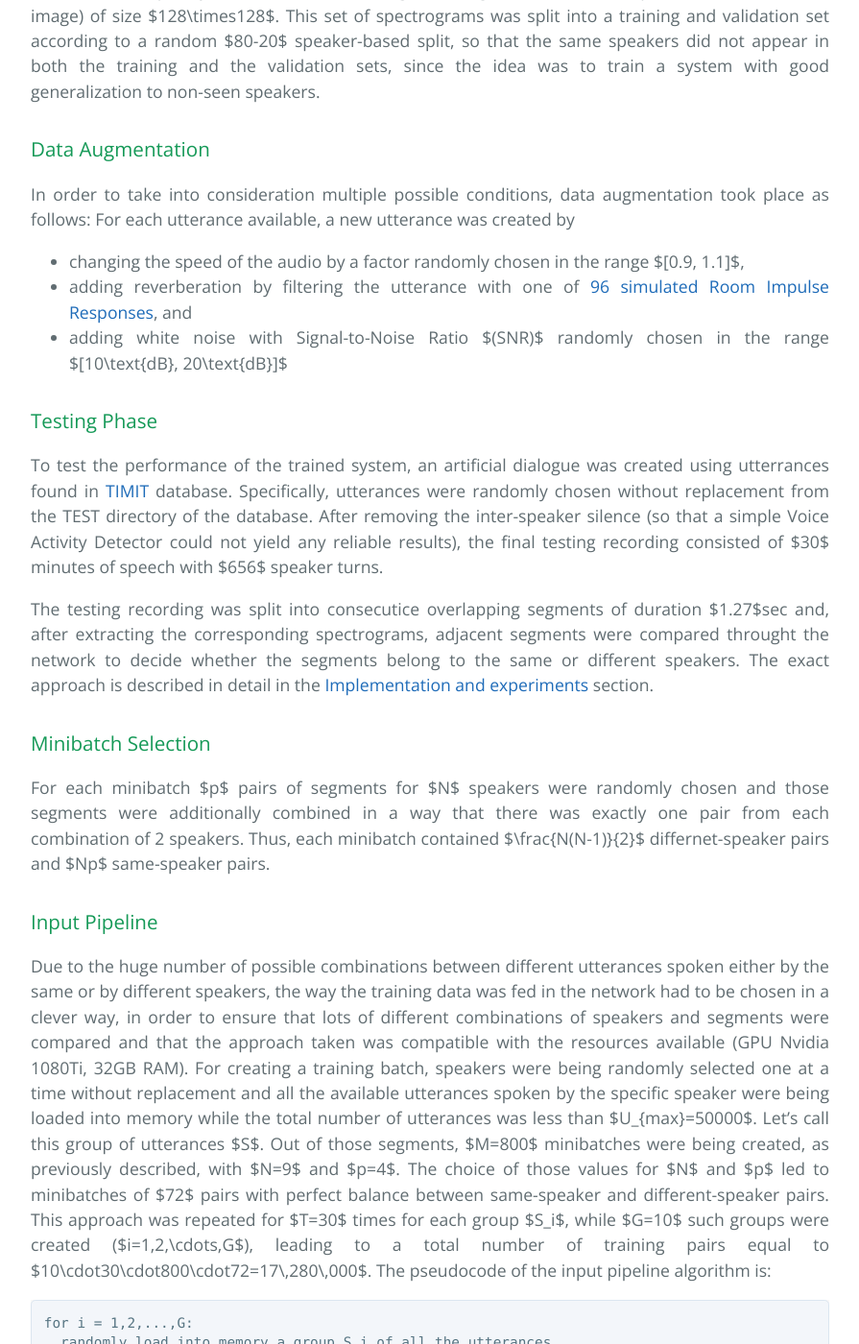
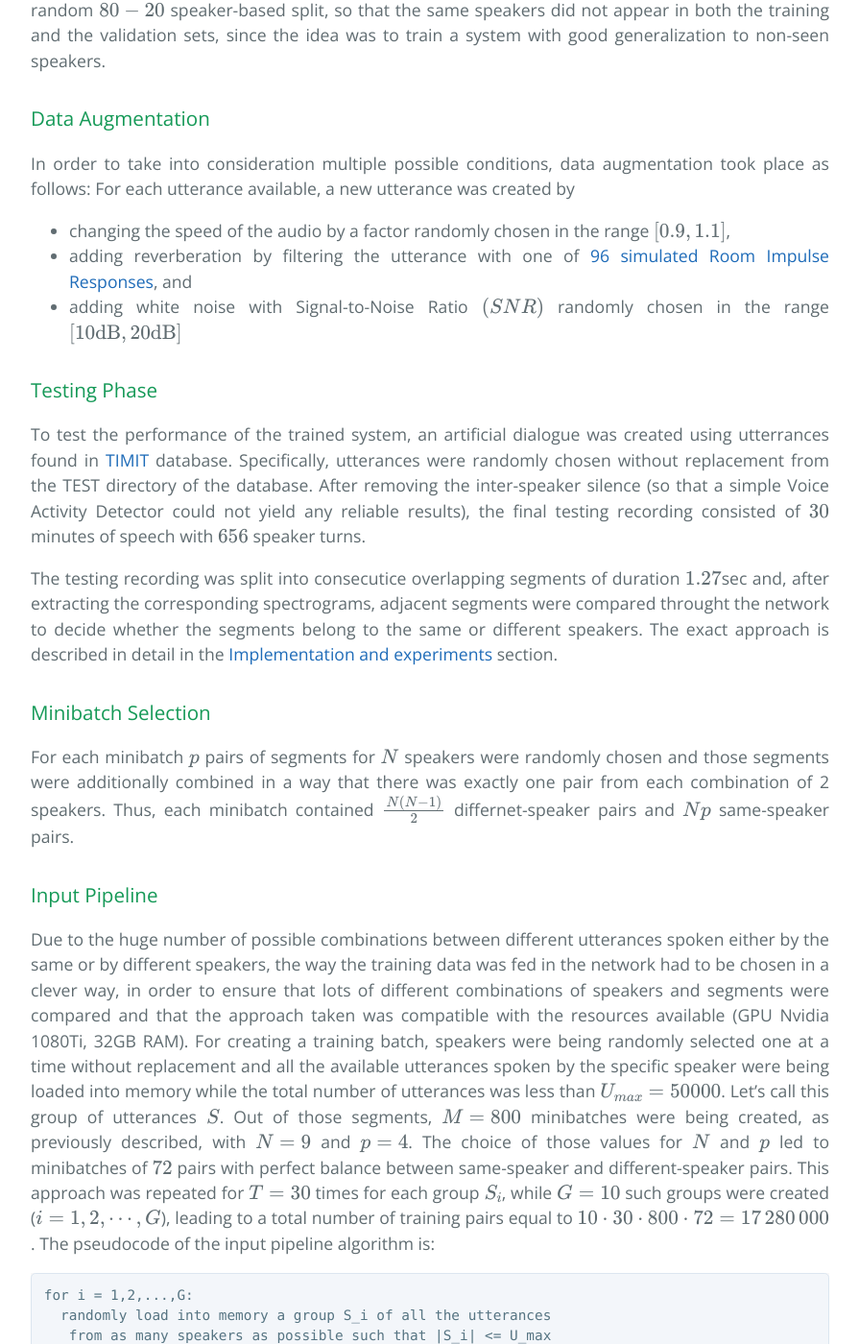
Before and after one commit to ASRlytics/sc-scd, a Jekyll site: the page built from data.md, in a window 1280 px wide and 1400 px high, scrolled down 828 px. Shown: the whole window at 96% size, without its empty margins (192-1087 px from the left). Built offline with Jekyll 4.4.1, drawn with Linux system fonts in a browser that asks for light colours; formulas are drawn with MathJax 3; part of the change alters nothing that is shown; some of the changed text lies outside the part shown.

```diff
--- a/data.md
+++ b/data.md
@@ -2,10 +2,9 @@
 layout: page
 title:  "Datasets"
 date:   2017-11-21
+use_math: true
 ---
-<script type="text/javascript" async
-  src="https://cdn.mathjax.org/mathjax/latest/MathJax.js?config=TeX-MML-AM_CHTML">
-</script>
+
 # Datasets, Data Preparation, and Input Pipeline
 
 ### Training Phase
```
